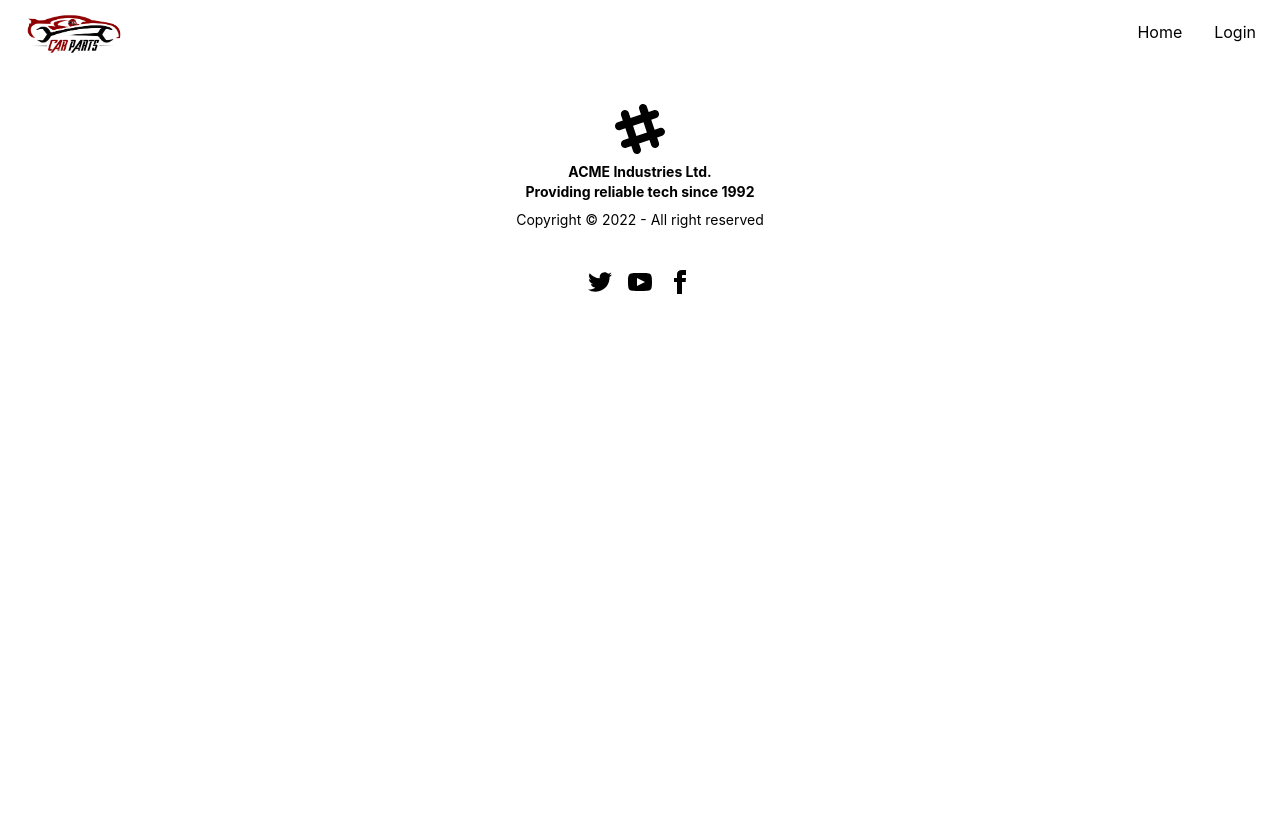
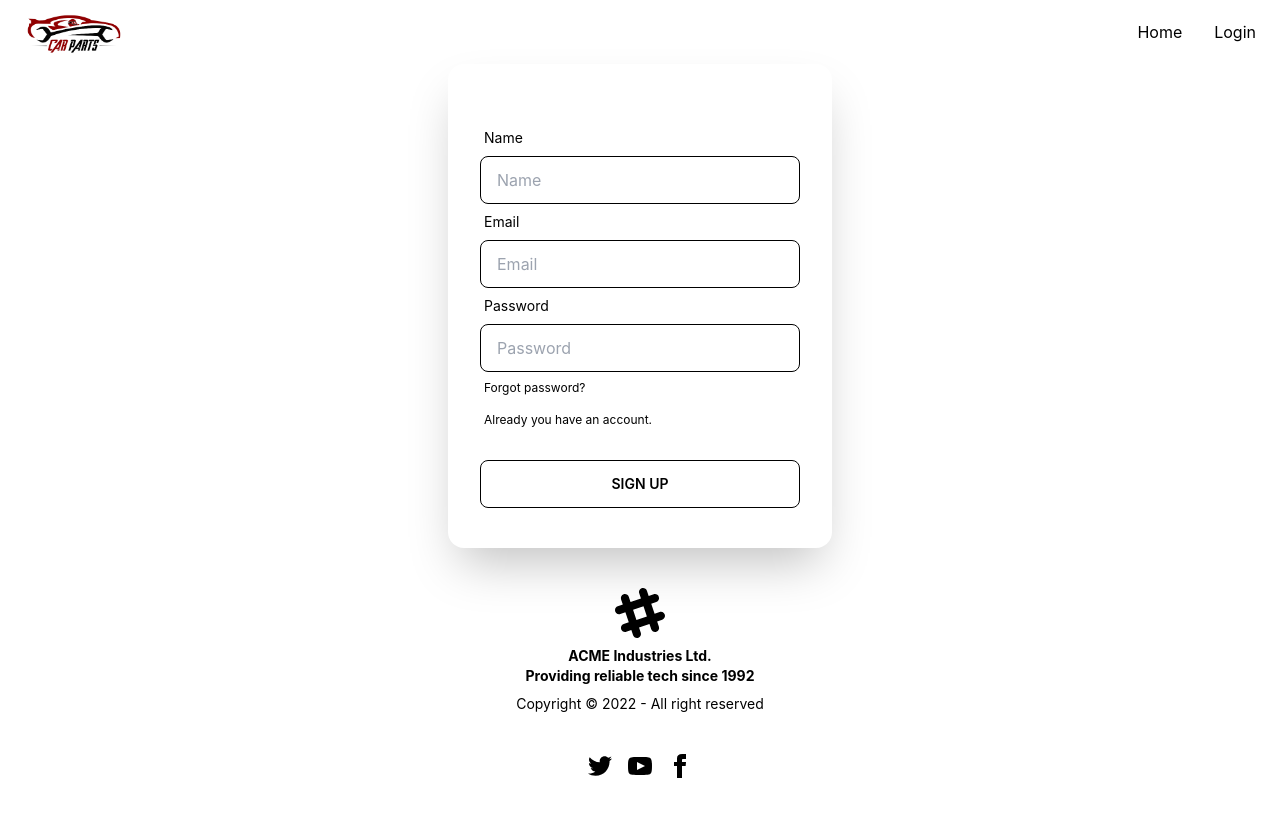
Before and after one commit to amirulislamhridoy/Assignment-12-Falcon-Parts-Manufacturer, a React (Create React App) app: page /signup in a window 1280 px wide. Built offline with nearby package versions, Linux system fonts and the light colour scheme; no server answers.

Commit message:
sign up pray sesh

```diff
--- a/src/App.js
+++ b/src/App.js
@@ -1,6 +1,8 @@
 import { Route, Routes } from "react-router-dom";
 import "./App.css";
 import Home from "./pages/Home/Home";
+import Login from "./pages/Login/Login";
+import SingUp from "./pages/Login/SingUp";
 import Footer from "./pages/Shared/Footer";
 import Navbar from './pages/Shared/Navbar'
 
@@ -10,6 +12,8 @@ function App() {
       <Navbar></Navbar>
       <Routes>
         <Route path="/" element={<Home />} />
+        <Route path="/login" element={<Login />} />
+        <Route path="/signup" element={<SingUp />} />
       </Routes>
       <Footer></Footer>
     </div>
--- a/src/pages/Home/Banner.js
+++ b/src/pages/Home/Banner.js
@@ -6,36 +6,36 @@ import tayar from "../../images/banner/tayar.jpg";
 const Banner = () => {
   return (
     <section>
-      <div class="carousel w-full " style={{ height: "calc(100vh - 64px)" }}>
-        <div id="slide1" class="carousel-item relative w-full">
-          <img src={tayar} class="w-full" />
-          <div class="absolute flex justify-between transform -translate-y-1/2 left-5 right-5 top-1/2">
-            <a href="#slide3" class="btn btn-circle text-white">
+      <div className="carousel w-full " style={{ height: "calc(100vh - 64px)" }}>
+        <div id="slide1" className="carousel-item relative w-full">
+          <img src={tayar} className="w-full" />
+          <div className="absolute flex justify-between transform -translate-y-1/2 left-5 right-5 top-1/2">
+            <a href="#slide3" className="btn btn-circle text-white">
               ❮
             </a>
-            <a href="#slide2" class="btn btn-circle text-white">
+            <a href="#slide2" className="btn btn-circle text-white">
               ❯
             </a>
           </div>
         </div>
-        <div id="slide2" class="carousel-item relative w-full">
-          <img src={meter} class="w-full" alt="" />
-          <div class="absolute flex justify-between transform -translate-y-1/2 left-5 right-5 top-1/2">
-            <a href="#slide1" class="btn btn-circle text-white">
+        <div id="slide2" className="carousel-item relative w-full">
+          <img src={meter} className="w-full" alt="" />
+          <div className="absolute flex justify-between transform -translate-y-1/2 left-5 right-5 top-1/2">
+            <a href="#slide1" className="btn btn-circle text-white">
               ❮
             </a>
-            <a href="#slide3" class="btn btn-circle text-white">
+            <a href="#slide3" className="btn btn-circle text-white">
               ❯
             </a>
           </div>
         </div>
-        <div id="slide3" class="carousel-item relative w-full">
-          <img src={tayarFrame} class="w-full" alt="" />
-          <div class="absolute flex justify-between transform -translate-y-1/2 left-5 right-5 top-1/2">
-            <a href="#slide2" class="btn btn-circle text-white">
+        <div id="slide3" className="carousel-item relative w-full">
+          <img src={tayarFrame} className="w-full" alt="" />
+          <div className="absolute flex justify-between transform -translate-y-1/2 left-5 right-5 top-1/2">
+            <a href="#slide2" className="btn btn-circle text-white">
               ❮
             </a>
-            <a href="#slide1" class="btn btn-circle text-white">
+            <a href="#slide1" className="btn btn-circle text-white">
               ❯
             </a>
           </div>
--- a/src/pages/Home/Factory.js
+++ b/src/pages/Home/Factory.js
@@ -5,14 +5,14 @@ const Factory = () => {
   return (
     <section>
       <div
-        class="hero min-h-screen"
+        className="hero min-h-screen"
         style={{backgroundImage: `url('${bg}')`}}
       >
-        <div class="hero-overlay bg-opacity-60"></div>
-        <div class="hero-content text-center text-neutral-content">
-          <div class="max-w-md">
-            <h1 class="text-red-800 mb-5 text-5xl font-bold">Hello Sir</h1>
-            <p class="mb-5 text-yellow-900 font-bold text-xl">
+        <div className="hero-overlay bg-opacity-60"></div>
+        <div className="hero-content text-center text-neutral-content">
+          <div className="max-w-md">
+            <h1 className="text-red-800 mb-5 text-5xl font-bold">Hello Sir</h1>
+            <p className="mb-5 text-yellow-900 font-bold text-xl">
               This is our Factory. We are make all parts of automobiles. And we are seller. But we are don't sell single product.
             </p>
           </div>
--- a/src/pages/Home/Parts.js
+++ b/src/pages/Home/Parts.js
@@ -2,7 +2,7 @@ import React, { useEffect, useState } from "react";
 
 const Parts = () => {
   const [parts, setParts] = useState([]);
-  console.log(parts);
+  // console.log(parts);
   useEffect(() => {
     fetch("http://localhost:5000/parts")
       .then((res) => res.json())
@@ -10,23 +10,23 @@ const Parts = () => {
   }, []);
   return (
     <section className="max-w-7xl mx-auto">
-      <h2 className="text-4xl font-bold text-center mt-10 mb-4 text-red-800">Car Parts </h2>
+      <h2 className="text-4xl font-bold text-center mt-10 mb-4 text-red-800">
+        Car Parts{" "}
+      </h2>
       <div className=" grid md:grid-cols-2 lg:grid-cols-3 gap-5 mb-20">
         {parts.map((part) => (
-          <div>
-            <div class="card card-compact bg-base-100 shadow-xl">
+          <div className="card card-compact bg-base-100 shadow-xl" key={part._id}>
             <figure>
               <img src={part.img} alt="Shoes" />
             </figure>
-              <div class="card-body">
-                <h2 class="text-2xl font-bold">{part.name}</h2>
+            <div className="card-body">
+              <h2 className="text-2xl font-bold">{part.name}</h2>
               <p>{part.description}</p>
               <p>Minium: {part.minium}</p>
               <p>Maximum: {part.maximum}</p>
               <h2 className="card-title">Price: {part.price}</h2>
-                <div class="card-actions justify-end">
-                  <button class="btn btn-primary">purchase</button>
-                </div>
+              <div className="card-actions justify-end">
+                <button className="btn btn-primary">purchase</button>
               </div>
             </div>
           </div>
--- a/src/pages/Login/Login.js
+++ b/src/pages/Login/Login.js
@@ -1,11 +1,51 @@
-import React from 'react';
+import React from "react";
+import { useForm } from "react-hook-form";
+import { Link } from "react-router-dom";
 
 const Login = () => {
-    return (
-        <div>
-            login
-        </div>
-    );
+  const { register, handleSubmit } = useForm();
+  const onSubmit = (data) => {
+    console.log(data)
+  };
+  return (
+    <div className='flex justify-center items-center'>
+      <form
+        onSubmit={handleSubmit(onSubmit)}
+        className="card w-full max-w-sm shadow-2xl bg-base-100 px-8 pb-10 pt-14"
+      >
+        <label className="label" htmlFor="email">
+          <span className="label-text">Email</span>
+        </label>
+        <input
+          type="text"
+          className="input input-bordered"
+          {...register("email")}
+          placeholder="Email"
+        />
+        <label className="label" htmlFor="email">
+          <span className="label-text">Password</span>
+        </label>
+        <input
+          type="password"
+          className="input input-bordered"
+          {...register("password")}
+          placeholder="Password"
+        />
+        <label className="label">
+          <a href="#" className="label-text-alt link link-hover" alt="">
+            Forgot password?
+          </a>
+        </label>
+        <label className="label">
+          <Link to="/signup" className="label-text-alt link link-hover" alt="">
+            Create an account.
+          </Link>
+        </label>
+        <br />
+        <input className="btn btn-primary" type="submit" value="Login" />
+      </form>
+    </div>
+  );
 };
 
 export default Login;
--- a/src/pages/Login/SingUp.js
+++ b/src/pages/Login/SingUp.js
@@ -1,11 +1,71 @@
-import React from 'react';
+import React from "react";
+import { useForm } from "react-hook-form";
+import { Link } from "react-router-dom";
+import auth from '../../firebase_init'
+import { useCreateUserWithEmailAndPassword } from 'react-firebase-hooks/auth';
 
 const SingUp = () => {
-    return (
-        <div>
-            sign up
-        </div>
-    );
+    const { register, handleSubmit } = useForm();
+    const [
+        createUserWithEmailAndPassword,
+        user,
+        loading,
+        error,
+      ] = useCreateUserWithEmailAndPassword(auth);
+
+  const onSubmit = async (data) => {
+    // console.log(data)
+    await createUserWithEmailAndPassword(data.email, data.password)
+
+  };
+  return (
+    <div className="flex justify-center items-center">
+      <form
+        onSubmit={handleSubmit(onSubmit)}
+        className="card w-full max-w-sm shadow-2xl bg-base-100 px-8 pb-10 pt-14"
+      >
+        <label className="label" htmlFor="email">
+          <span className="label-text">Name</span>
+        </label>
+        <input
+          type="text"
+          className="input input-bordered"
+          {...register("name")}
+          placeholder="Name"
+        />
+        <label className="label" htmlFor="email">
+          <span className="label-text">Email</span>
+        </label>
+        <input
+          type="text"
+          className="input input-bordered"
+          {...register("email")}
+          placeholder="Email"
+        />
+        <label className="label" htmlFor="email">
+          <span className="label-text">Password</span>
+        </label>
+        <input
+          type="password"
+          className="input input-bordered"
+          {...register("password")}
+          placeholder="Password"
+        />
+        <label className="label">
+          <a href="#" className="label-text-alt link link-hover" alt="">
+            Forgot password?
+          </a>
+        </label>
+        <label className="label">
+          <Link to="/login" className="label-text-alt link link-hover" alt="">
+            Already you have an account.
+          </Link>
+        </label>
+        <br />
+        <input className="btn btn-primary" type="submit" value="Sign Up" />
+      </form>
+    </div>
+  );
 };
 
 export default SingUp;
--- a/src/pages/Shared/Navbar.js
+++ b/src/pages/Shared/Navbar.js
@@ -1,20 +1,33 @@
 import React from "react";
 import { Link } from "react-router-dom";
 import logo from '../../images/logo/logo.png'
+import { useAuthState } from 'react-firebase-hooks/auth';
+import auth from "../../firebase_init";
+import { signOut } from "firebase/auth";
 
 const Navbar = () => {
+  const [user, loading, error] = useAuthState(auth);
+
+  const handleSignOut = () => {
+    signOut(auth)
+  }
+
     const menu = <>
         <li><Link to="/">Home</Link></li>
+        {user ?
+        <li><Link to="" onClick={handleSignOut}>Sign Out</Link></li>
+        :
         <li><Link to="/login">Login</Link></li>
+        }
     </>
   return (
-    <div class="navbar bg-base-100">
-      <div class="navbar-start">
-        <div class="dropdown">
-          <label tabindex="0" class="btn btn-ghost lg:hidden">
+    <div className="navbar bg-base-100">
+      <div className="navbar-start">
+        <div className="dropdown">
+          <label tabindex="0" className="btn btn-ghost lg:hidden">
             <svg
               xmlns="http://www.w3.org/2000/svg"
-              class="h-5 w-5"
+              className="h-5 w-5"
               fill="none"
               viewBox="0 0 24 24"
               stroke="currentColor"
@@ -29,19 +42,19 @@ const Navbar = () => {
           </label>
           <ul
             tabindex="0"
-            class="menu menu-compact dropdown-content mt-3 p-2 shadow bg-base-100 rounded-box w-52"
+            className="menu menu-compact dropdown-content mt-3 p-2 shadow bg-base-100 rounded-box w-52"
           >
             <li>
               {menu}
             </li>
           </ul>
         </div>
-        <Link to="" class="btn btn-ghost normal-case text-xl">
+        <Link to="" className="btn btn-ghost normal-case text-xl">
             <img width="100" src={logo} alt='' />
         </Link>
       </div>
-      <div class="navbar-end hidden lg:flex">
-        <ul class="menu menu-horizontal p-0">
+      <div className="navbar-end hidden lg:flex">
+        <ul className="menu menu-horizontal p-0">
           {menu}
         </ul>
       </div>
```
Also changed, not shown: src/pages/Shared/Footer.js (+9 -9 lines), 1 other file (tests, documents, lock files or other folders). Lines whose indentation alone changed are shown as unchanged.
